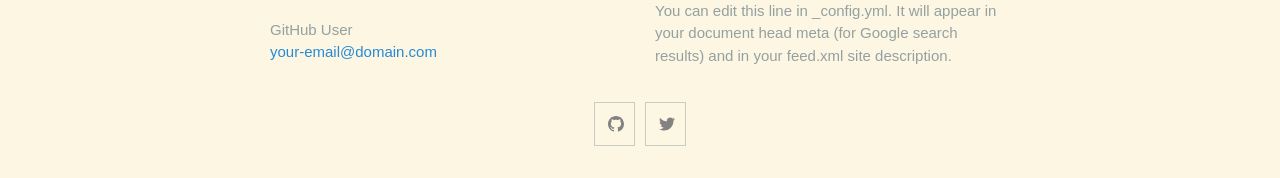
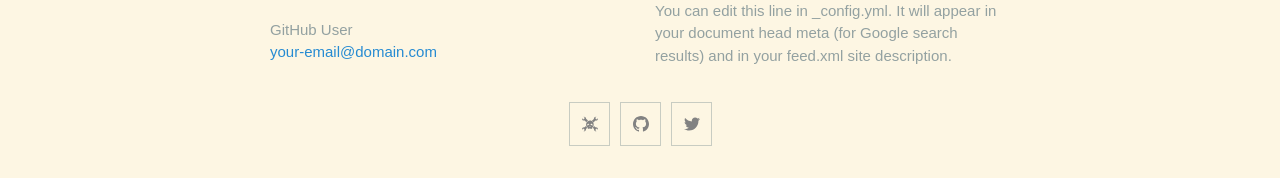
Before and after one commit to UriShX/Jekyll-portfolio, a Jekyll site: the page built from index.md, in a window 1280 px wide. Shown: the part 975-1153 px from the top of the page. Built offline with Jekyll 4.4.1, drawn with Linux system fonts in a browser that asks for light colours; some web fonts are replaced.

Commit message:
add hackaday symbol and social link

```diff
--- a/_config.yml
+++ b/_config.yml
@@ -29,6 +29,7 @@
 
   # generate social links in footer
   social_links:
+    hackaday: UriSh
     twitter: jekyllrb
     github: jekyll
     # devto: jekyll
--- a/_includes/social.html
+++ b/_includes/social.html
@@ -2,6 +2,7 @@
 
 <ul class="social-media-list">
   {%- for glb in social.gitlab -%}{%- if glb.username and glb.instance -%}<li><a rel="me" href="https://{{ glb.instance | cgi_escape | escape}}/{{glb.username}}" title="{{ glb.username | escape }}"><svg class="svg-icon grey"><use xlink:href="{{ '/assets/minima-social-icons.svg#gitlab' | relative_url }}"></use></svg></a></li>{%- endif -%}{%- endfor -%}
+  {%- if social.hackaday -%}<li><a rel="me" href="https://hackaday.io/{{ social.hackaday | cgi_escape | escape }}" title="{{ social.hackaday | escape }}"><svg class="svg-icon grey"><use xlink:href="{{ '/assets/minima-social-icons.svg#hackaday' | relative_url }}"></use></svg></a></li>{%- endif -%}
   {%- if social.dribbble -%}<li><a rel="me" href="https://dribbble.com/{{ social.dribbble | cgi_escape | escape }}" title="{{ social.dribbble | escape }}"><svg class="svg-icon grey"><use xlink:href="{{ '/assets/minima-social-icons.svg#dribbble' | relative_url }}"></use></svg></a></li>{%- endif -%}
   {%- if social.facebook -%}<li><a rel="me" href="https://www.facebook.com/{{ social.facebook | cgi_escape | escape }}" title="{{ social.facebook | escape }}"><svg class="svg-icon grey"><use xlink:href="{{ '/assets/minima-social-icons.svg#facebook' | relative_url }}"></use></svg></a></li>{%- endif -%}
   {%- if social.flickr -%}<li><a rel="me" href="https://www.flickr.com/photos/{{ social.flickr | cgi_escape | escape }}" title="{{ social.flickr | escape }}"><svg class="svg-icon grey"><use xlink:href="{{ '/assets/minima-social-icons.svg#flickr' | relative_url }}"></use></svg></a></li>{%- endif -%}
```
Also changed, not shown: assets/minima-social-icons.svg.
